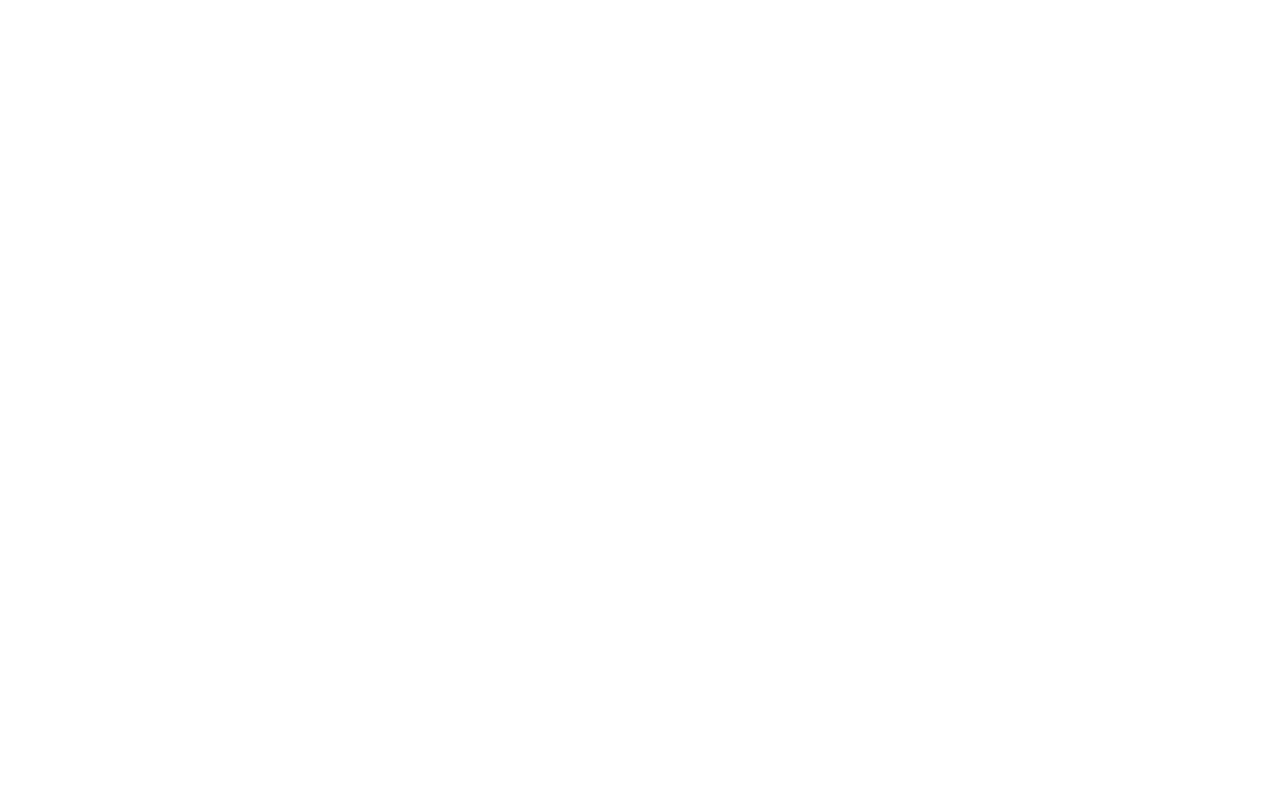
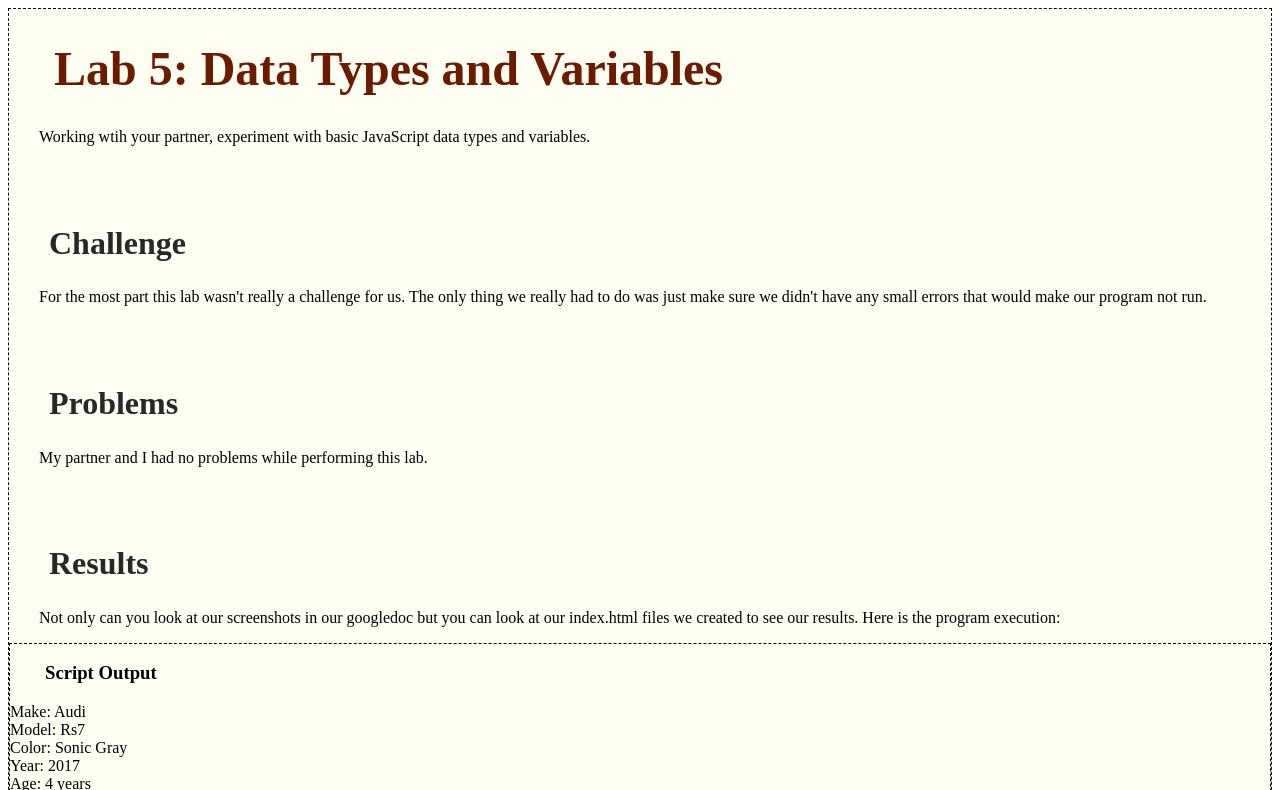
Before and after one commit to RyanMasui/art101, a plain HTML site: page lab5/index.html in a window 1280 px wide. Shown: the top 790 px of the page. Drawn offline with Linux system fonts and the light colour scheme.

Commit message:
Finished Lab5

```diff
--- a/lab5/css/lab.css
+++ b/lab5/css/lab.css
@@ -0,0 +1,28 @@
+h1 {
+  color: #6B1B00;
+  font-size: 300%;
+  margin-left: 10px;
+}
+
+h2 {
+  color: #282828;
+  font-size: 200%;
+  margin-left: 5px;
+}
+
+p {
+  font-family: "Times New Roman", Times, serif;
+  text-indent: 20px;
+  margin-left: 10px;
+}
+
+#divcontent {
+  background-color: #FFFEF2;
+  border-style: solid;
+  border: dashed 1px #000000;
+  text-indent: 35px;
+}
+
+img {
+  margin-left: 15px;
+}
--- a/lab5/index.html
+++ b/lab5/index.html
@@ -1,11 +1,46 @@
 <!DOCTYPE html>
 <html>
 <head>
-	<title>Lab X - Subject/Topic</title>
+	<title>Lab 5 - Data Types and Variables</title>
 	<link rel="stylesheet" type="text/css" href="../css/site.css">
 	<link rel="stylesheet" type="text/css" href="css/lab.css">
 </head>
 <body>
+	<div id = "divcontent">
+
+		<h1>
+		Lab 5: Data Types and Variables
+		</h1>
+		<p>
+			Working wtih your partner, experiment with basic
+			JavaScript data types and variables.
+		</p>
+		<br></br>
+		<h2> Challenge </h2>
+		<p>
+			For the most part this lab wasn't really a challenge for us. The
+			only thing we really had to do was just make sure we didn't have
+			any small errors that would make our program not run.
+		</p>
+		<br></br>
+		<h2> Problems </h2>
+		<p>
+			My partner and I had no problems while performing this lab.
+		</p>
+		<br></br>
+		<h2> Results </h2>
+		<p>
+			Not only can you look at our screenshots in our googledoc but you can look
+			at our index.html files we created to see our results.
+			Here is the program execution:
+		</p>
+
+			<div class = output id = "divcontent">
+				<h3>Script Output</h3>
+			<script src ="js/lab.js"></script>
+			<img src="img/carpic.jpg" width = "600" height = "400">
+		 </div>
+	</div>
 
 </body>
 </html>
--- a/lab5/js/lab.js
+++ b/lab5/js/lab.js
@@ -0,0 +1,22 @@
+/*
+ * Author: Johnny Luo and Ryan Masui
+ * Created: January 21 2021
+ * Lab 5
+ * License: Public Domain
+*/
+
+//Define Variables for Our Car
+make = "Audi";
+model = "Rs7";
+color = "Sonic Gray";
+year = "2017";
+
+//calcuate age of the car
+age = 2021 - year;
+
+// output of the variables that were assigned.
+document.writeln("Make: " + make + "<br>");
+document.writeln("Model: " + model + "<br>");
+document.writeln("Color: " + color + "<br>");
+document.writeln("Year: " + year + "<br>");
+document.writeln("Age: " + age + " years<br>");
```
Also changed, not shown: 1 other file.
